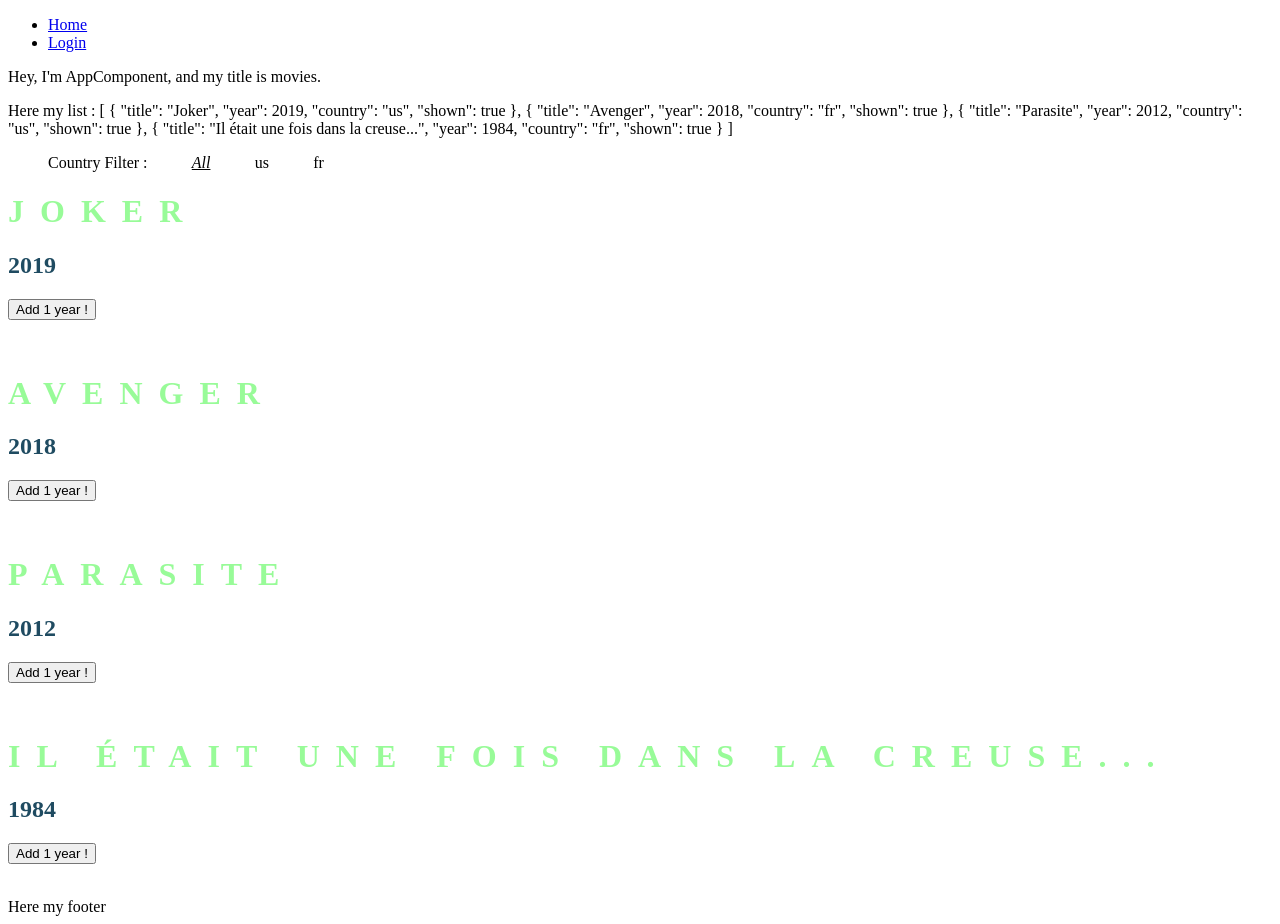
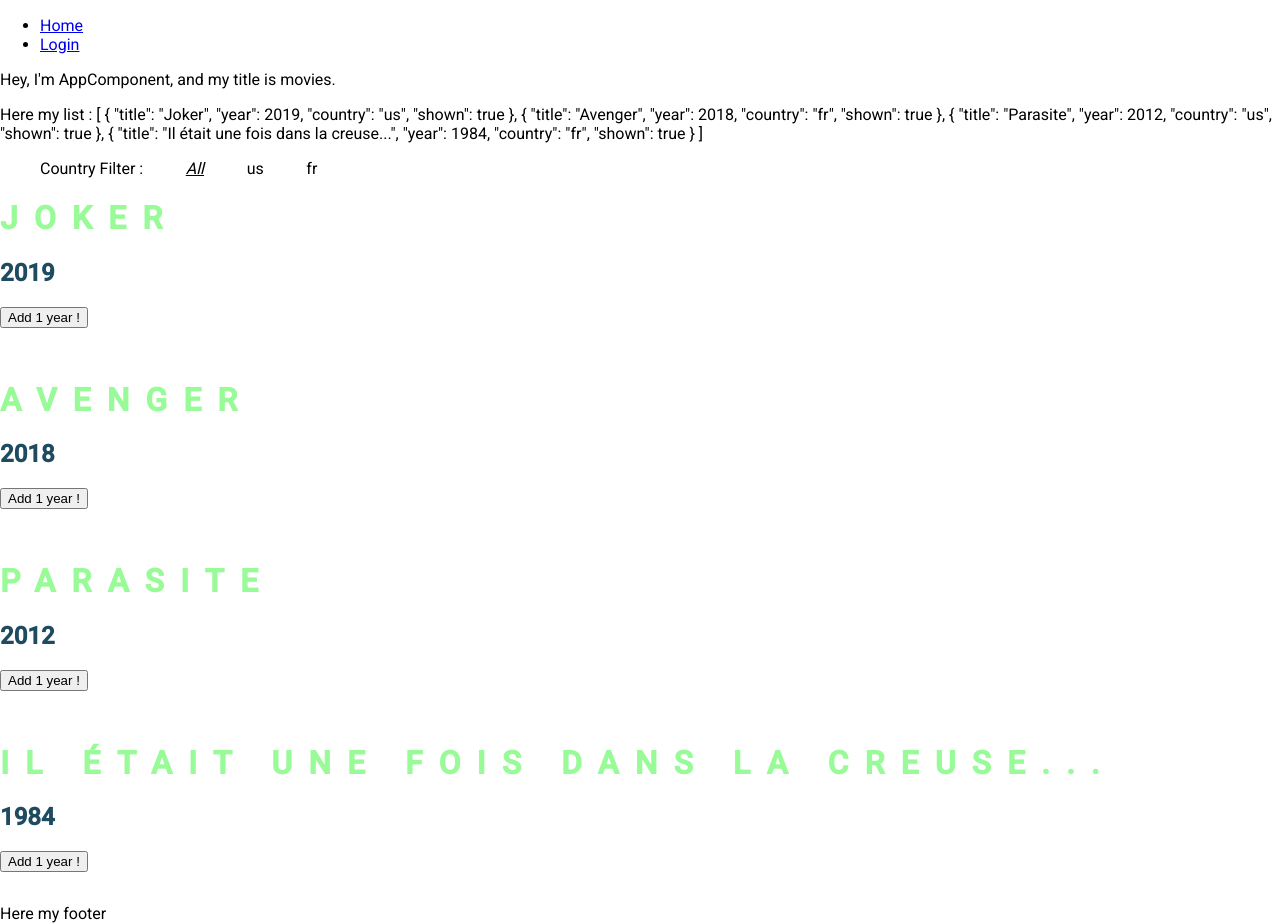
Before and after one commit to Angkna/CinemaFinal, an Angular app: page /home in a window 1280 px wide. Built offline with nearby package versions, Linux system fonts and the light colour scheme.

Commit message:
install material

```diff
--- a/angular.json
+++ b/angular.json
@@ -28,6 +28,7 @@
               "src/assets"
             ],
             "styles": [
+              "./node_modules/@angular/material/prebuilt-themes/deeppurple-amber.css",
               "src/styles.scss"
             ],
             "scripts": []
@@ -92,6 +93,7 @@
               "src/assets"
             ],
             "styles": [
+              "./node_modules/@angular/material/prebuilt-themes/deeppurple-amber.css",
               "src/styles.scss"
             ],
             "scripts": []
@@ -123,6 +125,7 @@
           }
         }
       }
-    }},
+    }
+  },
   "defaultProject": "movies"
 }
--- a/package.json
+++ b/package.json
@@ -12,10 +12,12 @@
   "private": true,
   "dependencies": {
     "@angular/animations": "~9.0.0",
+    "@angular/cdk": "^9.0.0",
     "@angular/common": "~9.0.0",
     "@angular/compiler": "~9.0.0",
     "@angular/core": "~9.0.0",
     "@angular/forms": "~9.0.0",
+    "@angular/material": "^9.0.0",
     "@angular/platform-browser": "~9.0.0",
     "@angular/platform-browser-dynamic": "~9.0.0",
     "@angular/router": "~9.0.0",
--- a/src/app/app.module.ts
+++ b/src/app/app.module.ts
@@ -6,6 +6,7 @@
 import { HomeComponent } from './pages/home/home.component';
 import { LoginComponent } from './pages/login/login.component';
 import { UiModule } from './shared/ui/ui.module';
+import { BrowserAnimationsModule } from '@angular/platform-browser/animations';
 
 @NgModule({
   declarations: [
@@ -16,7 +17,8 @@
   imports: [
     BrowserModule,
     AppRoutingModule,
-    UiModule
+    UiModule,
+    BrowserAnimationsModule
   ],
   providers: [],
   bootstrap: [AppComponent]
--- a/src/index.html
+++ b/src/index.html
@@ -6,6 +6,8 @@
   <base href="/">
   <meta name="viewport" content="width=device-width, initial-scale=1">
   <link rel="icon" type="image/x-icon" href="favicon.ico">
+  <link href="https://fonts.googleapis.com/css?family=Roboto:300,400,500&display=swap" rel="stylesheet">
+  <link href="https://fonts.googleapis.com/icon?family=Material+Icons" rel="stylesheet">
 </head>
 <body>
   <app-root></app-root>
--- a/src/styles.scss
+++ b/src/styles.scss
@@ -1 +1,4 @@
 /* You can add global styles to this file, and also import other style files */
+
+html, body { height: 100%; }
+body { margin: 0; font-family: Roboto, "Helvetica Neue", sans-serif; }
```
Also changed, not shown: 1 other file (tests, documents, lock files or other folders).
